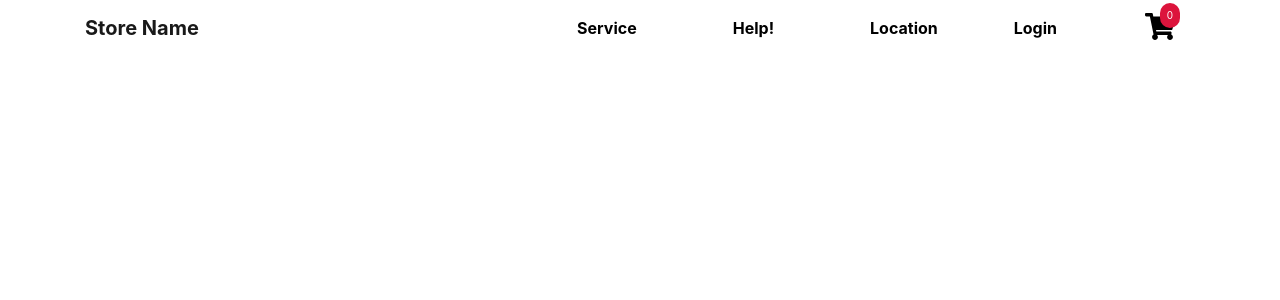
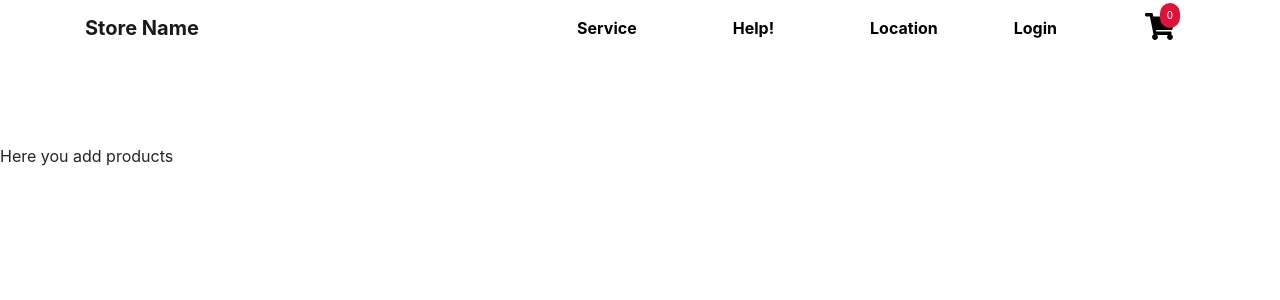
Before and after one commit to AlanDSilva/Autumn2020Project, a React (Create React App) app in the folder client/: page /addproduct in a window 1280 px wide. Shown: the top 300 px of the page. Built offline with nearby package versions, Linux system fonts and the light colour scheme.

Commit message:
Adding product addition page

```diff
--- a/client/src/App.js
+++ b/client/src/App.js
@@ -10,6 +10,7 @@ import Services from './components/Services'
 import Help from './components/Help'
 import Location from './components/Location'
 import Cart from './components/Cart'
+import AddProduct from './components/AddProduct'
 
 class App extends Component {
   constructor(props) {
@@ -60,6 +61,9 @@ class App extends Component {
                                                                             redirectPathOnSuccess="/login"
                                                                         {...routeProps}/>}
                                                                         />
+                  <Route path="/addproduct" exact render={(routeProps) => <AddProduct {...routeProps}/>}
+                                                                      />
+
               </div>
         </Router>
       );
--- /dev/null
+++ b/client/src/components/AddProduct.js
@@ -0,0 +1,11 @@
+import React from 'react'
+
+function AddProduct() {
+    return (
+        <div>
+            <br/><br/><br/><br/><br/><br/>Here you add products
+        </div>
+    )
+}
+
+export default AddProduct
--- a/client/src/components/Navbar.js
+++ b/client/src/components/Navbar.js
@@ -45,6 +45,10 @@ export default class Navbar extends React.Component {
                       </Link>
                       </div>
 
+                      <li><Link to="/AddProduct" className={this.props.isAuthenticated ? 'nav-link js-scroll-trigger' : 'hidden'}>
+                        <b>Add Product</b></Link>
+                      </li>
+
                     </ul>
                   </div>
                 </div>
```
Also changed, not shown: 1 other file (tests, documents, lock files or other folders).
